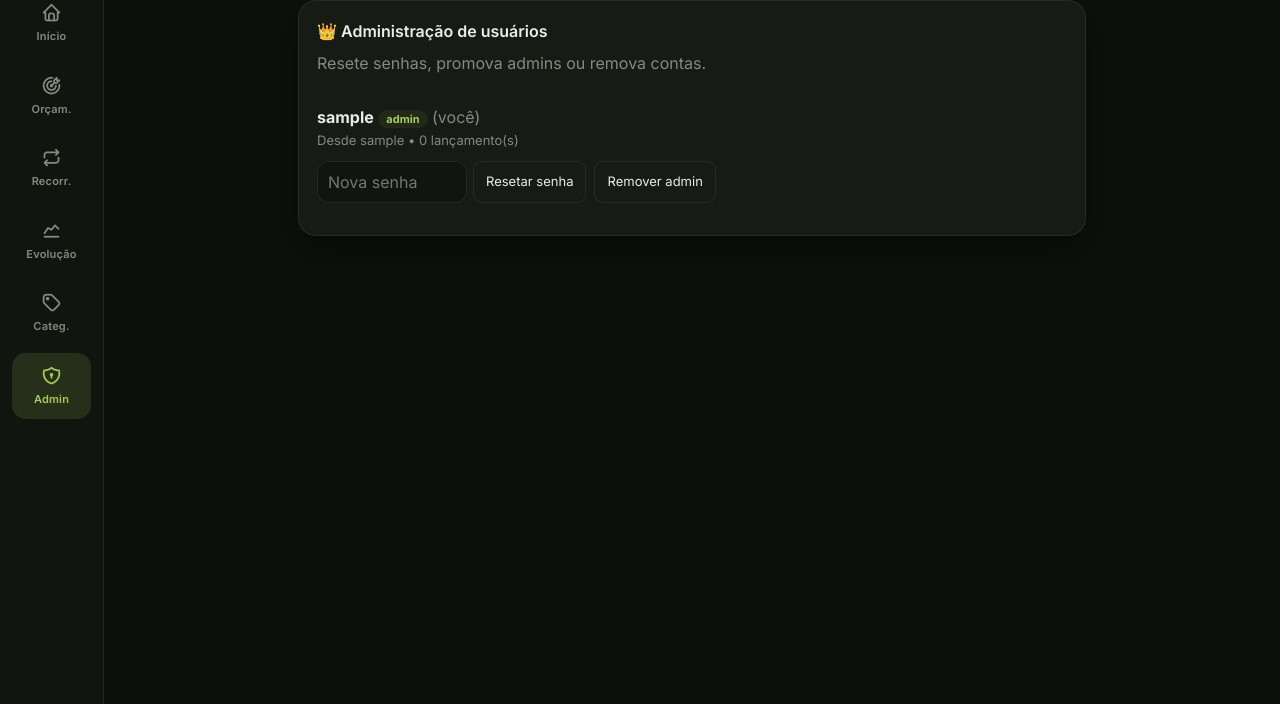
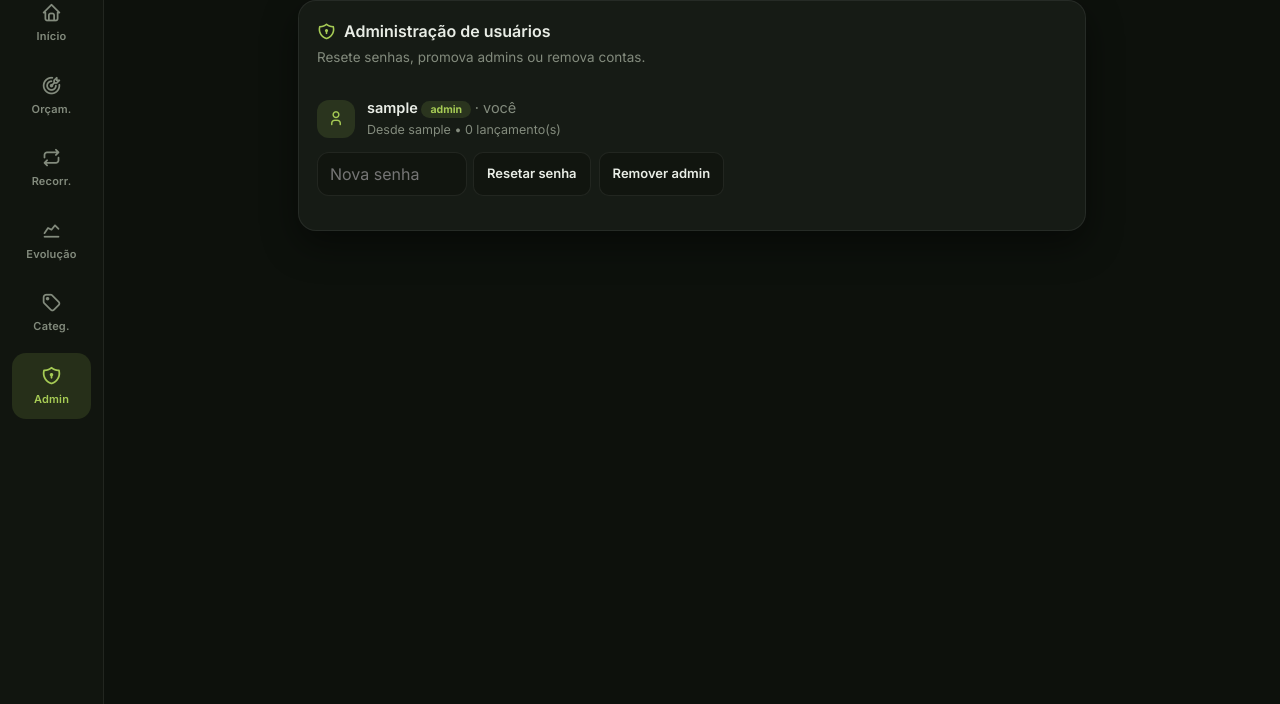
Before and after one commit to wotocoskig/whereMyCash, a Flask app: page /admin in a window 1280 px wide. Shown: the part 96-800 px from the top of the page. Run offline with Flask 3, Linux system fonts and the light colour scheme; the visitor is signed in with stand-in values (Sample User, id 1); data comes from the database, SQL or seed files in the repository; data that the repository does not hold is empty.

Commit message:
feat(ui): repagina telas internas no padrao dashboard
- base.html: componentes compartilhados (.btn-acao icone, .sec-h cabecalho,
  .li-row linha de lista com icone)
- orcamentos/recorrentes/categorias/admin/evolucao: cabecalhos com icone Tabler,
  linhas de lista com avatar+info+acao (lixeira), numeros em Space Grotesk
- index: ajuste para telas <=360px (metricas 2 col, busca/hero empilham)

```diff
--- a/templates/admin.html
+++ b/templates/admin.html
@@ -2,51 +2,48 @@
 {% block title %}Admin{% endblock %}
 
 {% block extra_css %}
-        .user-item { padding: 14px 0; border-bottom: 1px solid var(--border); }
+        .user-item { padding: 16px 0; border-bottom: 1px solid var(--border); }
         .user-item:last-child { border-bottom: none; }
-        .user-top { display: flex; align-items: center; justify-content: space-between; gap: 8px; flex-wrap: wrap; }
-        .user-nome { font-weight: 700; }
-        .badge-admin { font-size: 11px; font-weight: 700; padding: 2px 8px; border-radius: 20px;
-                       background: rgba(85, 107, 47, 0.18); color: var(--accent); }
-        .user-meta { color: var(--muted); font-size: 13px; margin-top: 2px; }
-        .user-acoes { display: flex; gap: 8px; flex-wrap: wrap; margin-top: 10px; }
+        .user-top { display: flex; align-items: center; gap: 12px; }
+        .badge-admin { font-size: 10.5px; font-weight: 700; padding: 2px 9px; border-radius: 20px;
+                       background: var(--accent-soft); color: var(--accent); }
+        .user-acoes { display: flex; gap: 8px; flex-wrap: wrap; margin-top: 12px; }
         .user-acoes form { width: auto; margin: 0; display: flex; gap: 6px; }
-        .user-acoes input[type=password] { width: 150px; margin: 0; padding: 8px 10px; }
-        .mini { width: auto; margin: 0; padding: 8px 12px; font-size: 13px; border-radius: 9px; cursor: pointer;
-                border: 1px solid var(--border); background: var(--card-bg); color: var(--text); }
-        .mini:hover { border-color: var(--accent); }
+        .user-acoes input[type=password] { width: 150px; margin: 0; padding: 9px 12px; }
+        .mini { width: auto; margin: 0; padding: 9px 13px; font-size: 13px; font-weight: 600; border-radius: 10px; cursor: pointer;
+                border: 1px solid var(--border); background: var(--surface); color: var(--text); }
+        .mini:hover { border-color: var(--accent); color: var(--accent); }
         .mini.perigo:hover { border-color: var(--despesa); color: var(--despesa); }
 {% endblock %}
 
 {% block conteudo %}
 <div class="card">
-    <h3>👑 Administração de usuários</h3>
-    <p class="muted" style="margin-top: -6px;">Resete senhas, promova admins ou remova contas.</p>
+    <h3 class="sec-h"><i class="ti ti-shield-lock"></i> Administração de usuários</h3>
+    <p class="sec-sub">Resete senhas, promova admins ou remova contas.</p>
 
     {% for u in usuarios %}
     <div class="user-item">
         <div class="user-top">
-            <div>
-                <span class="user-nome">{{ u.username }}</span>
-                {% if u.is_admin %}<span class="badge-admin">admin</span>{% endif %}
-                {% if u.id == eu %}<span class="muted">(você)</span>{% endif %}
-                <div class="user-meta">Desde {{ u.criado_em|data_br }} • {{ u.qtd }} lançamento(s)</div>
+            <span class="li-ic"><i class="ti ti-user"></i></span>
+            <div class="li-info">
+                <div class="li-nome">{{ u.username }}
+                    {% if u.is_admin %}<span class="badge-admin">admin</span>{% endif %}
+                    {% if u.id == eu %}<span class="muted" style="font-weight:400;">· você</span>{% endif %}
+                </div>
+                <div class="li-meta">Desde {{ u.criado_em|data_br }} • {{ u.qtd }} lançamento(s)</div>
             </div>
         </div>
         <div class="user-acoes">
-            <!-- Resetar senha -->
             <form action="{{ url_for('admin_reset_senha', id=u.id) }}" method="POST">
                 <input type="hidden" name="csrf" value="{{ csrf }}">
                 <input type="password" name="senha" placeholder="Nova senha" minlength="4" required>
                 <button type="submit" class="mini">Resetar senha</button>
             </form>
-            <!-- Promover / remover admin -->
             <form action="{{ url_for('admin_promover', id=u.id) }}" method="POST"
                   data-confirmar="{{ 'Remover admin de' if u.is_admin else 'Tornar admin' }} {{ u.username }}?" data-acao="Confirmar">
                 <input type="hidden" name="csrf" value="{{ csrf }}">
                 <button type="submit" class="mini">{{ 'Remover admin' if u.is_admin else 'Tornar admin' }}</button>
             </form>
-            <!-- Excluir usuário -->
             {% if u.id != eu %}
             <form action="{{ url_for('admin_excluir', id=u.id) }}" method="POST"
                   data-confirmar="Excluir {{ u.username }} e TODOS os lançamentos dele? Isso não tem volta." data-perigo>
--- a/templates/base.html
+++ b/templates/base.html
@@ -117,6 +117,25 @@
         .muted { color: var(--muted); }
         .receita { color: var(--receita); font-weight: 700; }
         .despesa { color: var(--despesa); font-weight: 700; }
+        /* botão de ação (ícone) compartilhado */
+        .btn-acao { width: 34px; height: 34px; padding: 0; font-size: 15px; border-radius: 10px;
+                    display: inline-flex; align-items: center; justify-content: center; text-decoration: none;
+                    margin: 0; border: 1px solid var(--border); background: var(--surface); color: var(--muted); cursor: pointer; }
+        .btn-acao:hover { border-color: var(--accent); color: var(--accent); }
+        /* cabeçalho de seção com ícone */
+        .sec-h { display: flex; align-items: center; gap: 8px; font-size: 16px; font-weight: 600; margin: 0 0 4px; }
+        .sec-h i { color: var(--accent); font-size: 19px; }
+        .sec-sub { color: var(--muted); font-size: 13.5px; margin: 0 0 14px; }
+        /* linha de lista compartilhada (ícone + info + ações) */
+        .li-row { display: flex; align-items: center; gap: 12px; padding: 13px 0; border-bottom: 1px solid var(--border); }
+        .li-row:last-child { border-bottom: none; }
+        .li-ic { width: 38px; height: 38px; border-radius: 12px; flex-shrink: 0; display: flex;
+                 align-items: center; justify-content: center; font-size: 17px; background: var(--accent-soft); color: var(--accent); }
+        .li-ic.in { color: var(--receita); } .li-ic.out { background: rgba(194,85,61,.13); color: var(--despesa); }
+        .li-info { flex: 1; min-width: 0; }
+        .li-nome { font-weight: 600; font-size: 14.5px; }
+        .li-meta { font-size: 12.5px; color: var(--muted); margin-top: 2px; }
+        .vazio { color: var(--muted); font-style: italic; padding: 6px 0; }
 
         /* senha (olhinho) */
         .senha-wrap { position: relative; }
```
Also changed, not shown: templates/categorias.html (+9 -15 lines), templates/evolucao.html (+15 -17 lines), templates/index.html (+9 -0 lines), templates/orcamentos.html (+10 -21 lines), templates/recorrentes.html (+15 -26 lines).
